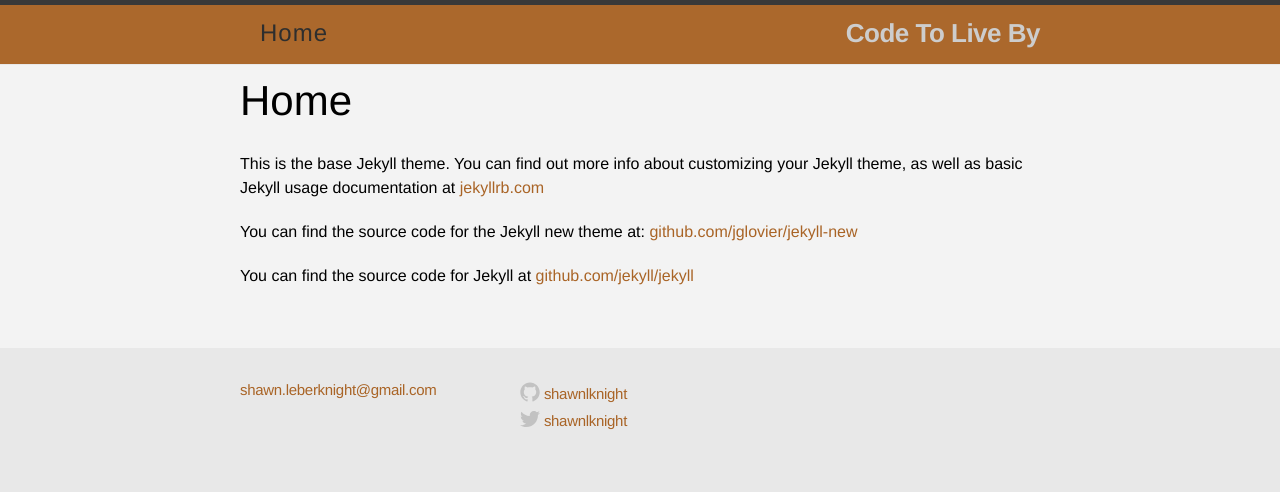
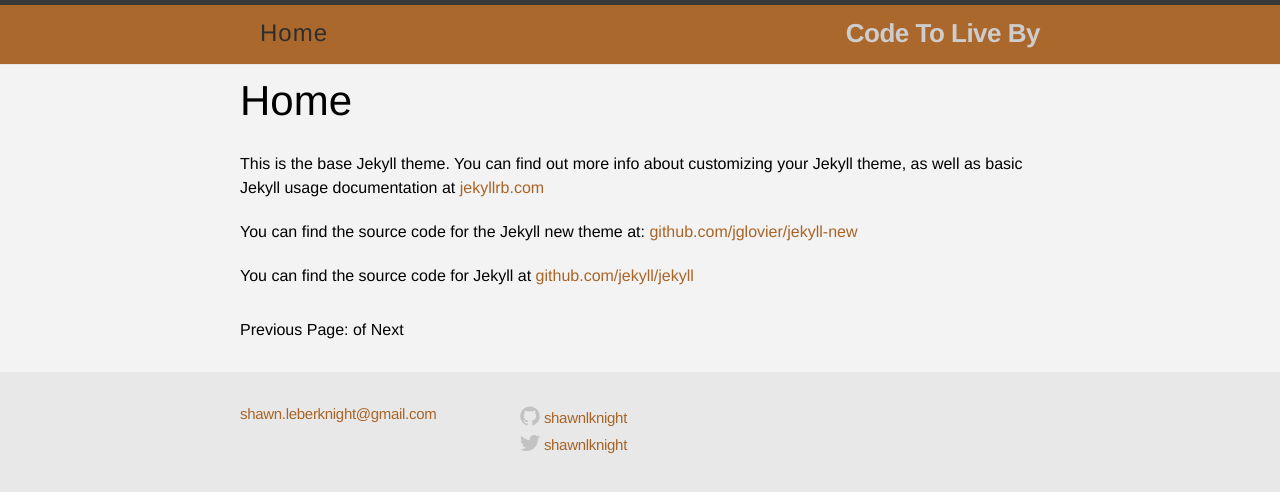
Before and after one commit to shawnlknight/blog, a Jekyll site: the page built from about.md, in a window 1280 px wide. Shown: the top 492 px of the page. Built offline with Jekyll 4.4.1, drawn with Linux system fonts in a browser that asks for light colours.

Commit message:
pagination

```diff
--- a/_config.yml
+++ b/_config.yml
@@ -8,6 +8,7 @@
 github_username:  shawnlknight
 home: "http://shawnleberknight.com"
 paginate: 5
+paginate_path: "blog/page:num"
 
 # Build settings
 markdown: kramdown
--- a/_layouts/page.html
+++ b/_layouts/page.html
@@ -12,3 +12,29 @@
   </article>
 
 </div>
+
+<!-- This loops through the paginated posts -->
+{% for post in paginator.posts %}
+  <h1><a href="{{ post.url }}">{{ post.title }}</a></h1>
+  <p class="author">
+    <span class="date">{{ post.date }}</span>
+  </p>
+  <div class="content">
+    {{ post.content }}
+  </div>
+{% endfor %}
+
+<!-- Pagination links -->
+<div class="pagination">
+  {% if paginator.previous_page %}
+    <a href="/page{{ paginator.previous_page }}" class="previous">Previous</a>
+  {% else %}
+    <span class="previous">Previous</span>
+  {% endif %}
+  <span class="page_number ">Page: {{ paginator.page }} of {{ paginator.total_pages }}</span>
+  {% if paginator.next_page %}
+    <a href="/page{{ paginator.next_page }}" class="next">Next</a>
+  {% else %}
+    <span class="next ">Next</span>
+  {% endif %}
+</div>
```
